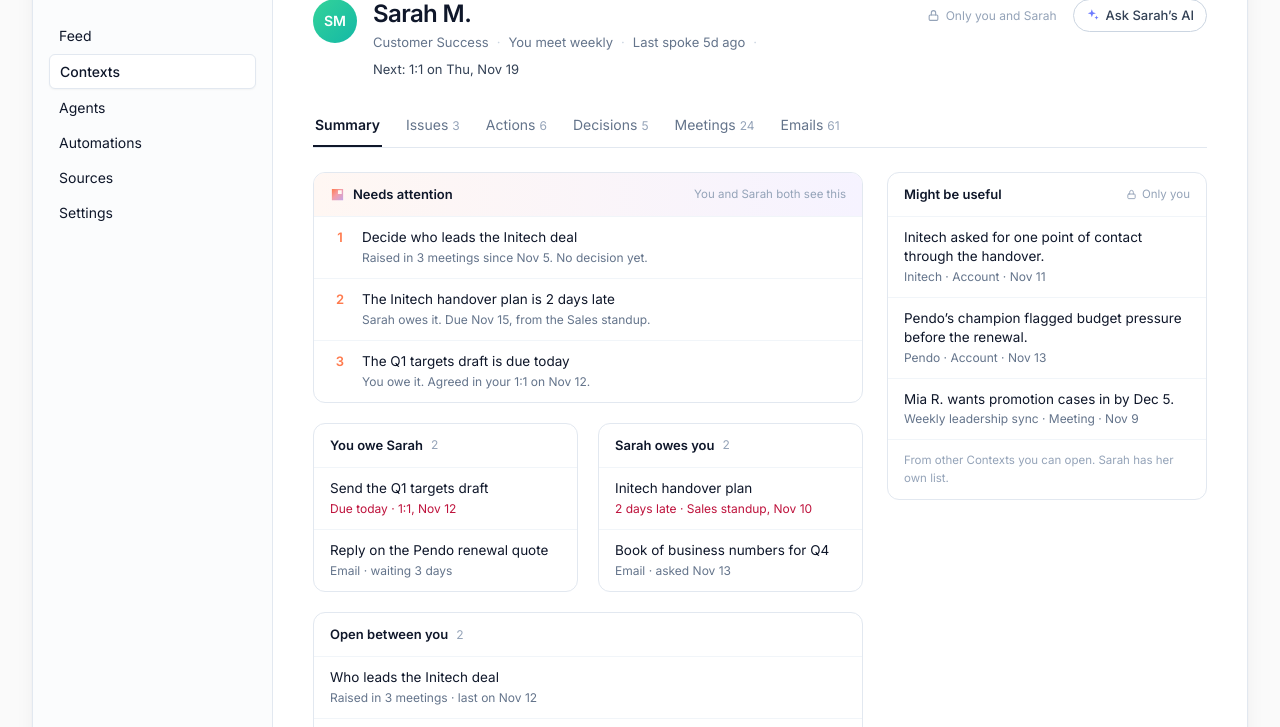
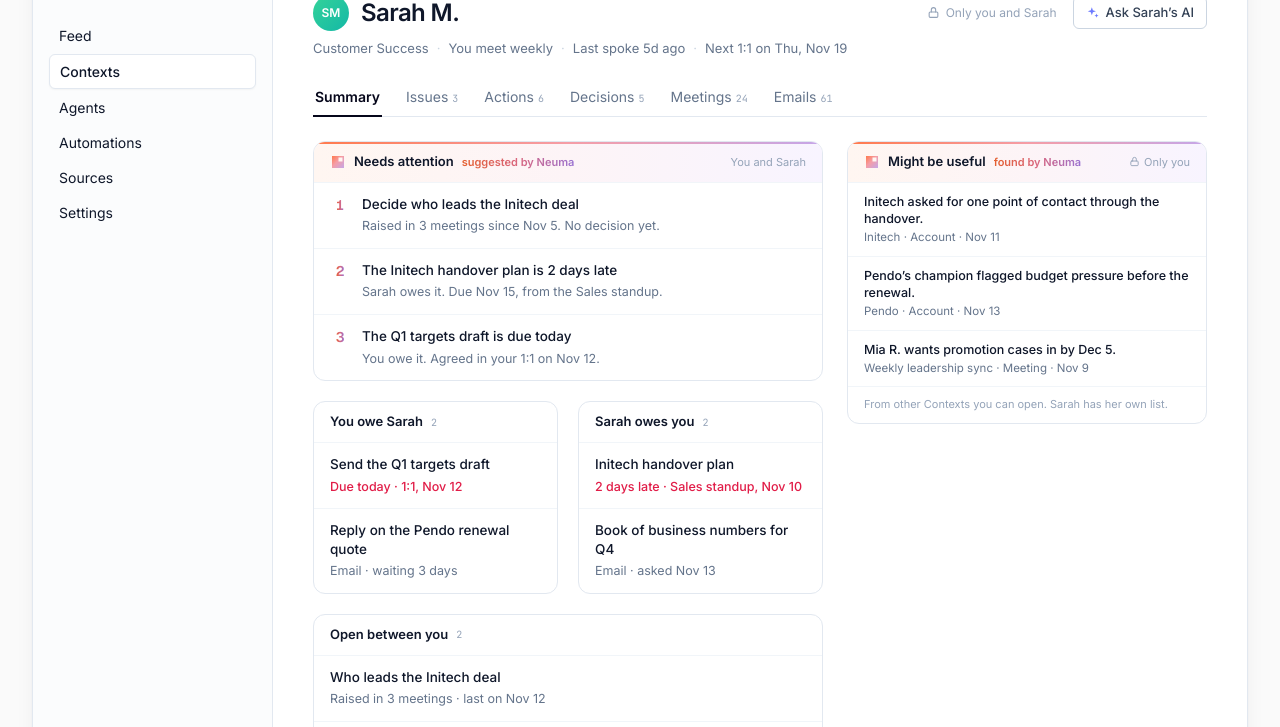
Before and after one commit to jared-kristensen/neuma-v3, a plain HTML site: page person.html in a window 1280 px wide. Shown: the part 292-1019 px from the top of the page. Drawn offline with nearby package versions, Linux system fonts and the light colour scheme.

Commit message:
Screen 13: use the Context page's shared styles
Cards, wash headers, rank text, tabs, buttons and badges now come from
the same parts as Screen 3 instead of one-off styles.

Co-Authored-By: Claude Fable 5.2 <noreply@anthropic.com>
Claude-Session: https://claude.ai/code/session_014Ci7bNfvucWZ2CiBi1oN1q

```diff
--- a/person.html
+++ b/person.html
@@ -11,36 +11,34 @@
 <link href="https://fonts.googleapis.com/css2?family=Inter:wght@400;500;600;700&family=JetBrains+Mono:wght@400;500&family=Geist:wght@500;600&display=swap" rel="stylesheet">
 <link rel="stylesheet" href="shared/neuma.css">
 <style>
-  #person .ptab { padding:10px 2px; margin-right:22px; font-size:14px; color:#64748b; border-bottom:2px solid transparent; cursor:pointer; white-space:nowrap; }
-  #person .ptab:hover { color:#0f172a; }
-  #person .ptab.on { color:#0f172a; font-weight:600; border-bottom-color:#0f172a; }
-  #person .ptab .n { font-size:12px; color:#94a3b8; font-weight:400; margin-left:4px; }
-  #person .card { border:1px solid #e2e8f0; border-radius:12px; background:#fff; }
-  #person .card-h { padding:12px 16px; border-bottom:1px solid #f1f5f9; display:flex; align-items:center; gap:8px; }
+  /* Same parts as the Context page (Screen 3): .mb cards, wash headers, rank text, tabs. Only list and detail rules are new. */
+  #person .tab { cursor:pointer; border-bottom:2px solid transparent; margin-bottom:-1px; background:none; }
+  #person .tab:hover { color:#0f172a; }
+  #person .tab.on { color:#05061a; border-bottom-color:#05061a; }
+  #person .tab .mb-cnt { margin-left:4px; font-family:'JetBrains Mono',monospace; font-size:10px; color:#94a3b8; font-weight:400; }
+  #person .card { border:1px solid #e2e8f0; border-radius:12px; background:#fff; overflow:hidden; }
+  #person .card-h { padding:10px 16px; border-bottom:1px solid #f1f5f9; display:flex; align-items:center; gap:8px; }
   #person .card-t { font-size:13px; font-weight:600; color:#0f172a; }
-  #person .who { font-size:11.5px; color:#94a3b8; margin-left:auto; display:inline-flex; align-items:center; gap:5px; }
-  #person .row { padding:11px 16px; border-top:1px solid #f1f5f9; }
+  #person .who { font-size:11px; color:#94a3b8; margin-left:auto; display:inline-flex; align-items:center; gap:4px; }
+  #person .row { padding:12px 16px; border-top:1px solid #f1f5f9; }
   #person .row:first-child { border-top:0; }
-  #person .rt { font-size:13.5px; color:#0f172a; line-height:1.4; }
-  #person .rm { font-size:12px; color:#64748b; margin-top:2px; }
-  #person .late { color:#be123c; }
-  #person .pill { font-size:11px; font-weight:500; padding:1px 8px; border-radius:999px; white-space:nowrap; }
-  #person .p-you { background:#fff7ed; color:#c2410c; }
-  #person .p-them { background:#eef1ff; color:#2a2fa6; }
-  #person .p-done { background:#f1f5f9; color:#64748b; }
-  #person .li { padding:14px 18px; border-top:1px solid #f1f5f9; cursor:pointer; border-left:2px solid transparent; }
+  #person .row:hover { background:#f8fafc; }
+  #person .rt { font-size:13.5px; font-weight:500; color:#0f172a; line-height:1.375; }
+  #person .rm { font-size:12.5px; line-height:1.5; color:#64748b; margin-top:4px; }
+  #person .sm .row { padding:10px 16px; }
+  #person .sm .rt { font-size:12.5px; }
+  #person .sm .rm { font-size:11.5px; line-height:1.45; margin-top:2px; }
+  #person .late { color:#e11d48; font-weight:500; }
+  #person .li { padding:14px 16px; border-top:1px solid #f1f5f9; cursor:pointer; border-left:2px solid transparent; }
   #person .li:first-child { border-top:0; }
   #person .li:hover { background:#f8fafc; }
-  #person .li.on { background:#f5f7ff; border-left-color:#3a48e6; }
-  #person .li.on .lt { color:#2a2fa6; }
-  #person .lt { font-size:14px; font-weight:500; color:#0f172a; line-height:1.35; margin-top:3px; }
-  #person .ls { font-size:12.5px; color:#64748b; line-height:1.45; margin-top:3px; }
-  #person .lm { font-size:12px; color:#94a3b8; display:flex; align-items:center; gap:6px; }
-  #person .dot { width:6px; height:6px; border-radius:50%; background:#22c55e; display:inline-block; }
-  #person .itab { padding:8px 0; margin-right:22px; font-size:14px; color:#64748b; border-bottom:2px solid transparent; cursor:pointer; }
-  #person .itab.on { color:#0f172a; font-weight:600; border-bottom-color:#0f172a; }
-  #person .sec { font-size:11px; font-weight:600; letter-spacing:.06em; text-transform:uppercase; color:#94a3b8; margin:18px 0 6px; }
-  #person .ts { font-family:'JetBrains Mono',monospace; font-size:11.5px; color:#94a3b8; width:52px; flex:none; padding-top:3px; }
+  #person .li.on { background:#eef1ff; border-left-color:#4a5bff; }
+  #person .lt { font-size:13.5px; font-weight:500; color:#0f172a; line-height:1.375; margin-top:3px; }
+  #person .ls { font-size:12.5px; color:#64748b; line-height:1.5; margin-top:3px; }
+  #person .lm { font-size:11.5px; color:#94a3b8; display:flex; align-items:center; gap:6px; }
+  #person .dot { width:6px; height:6px; border-radius:50%; background:#10b981; display:inline-block; }
+  #person .sec { font-size:11px; font-weight:600; letter-spacing:.05em; text-transform:uppercase; color:#94a3b8; margin:18px 0 6px; }
+  #person .ts { font-family:'JetBrains Mono',monospace; font-size:11px; color:#94a3b8; width:48px; flex:none; padding-top:3px; }
 </style>
 </head>
 <body class="antialiased">
@@ -48,7 +46,7 @@
 <svg width="0" height="0" style="position:absolute" aria-hidden="true"><defs><linearGradient id="pc-g" x1="0%" y1="0%" x2="100%" y2="100%"><stop offset="0%" stop-color="#FF7A4D"/><stop offset="45%" stop-color="#F59DA6"/><stop offset="100%" stop-color="#C5A6E8"/></linearGradient></defs></svg>
 
 <!-- ═════════════════════  SCREEN 13 · PEOPLE CONTEXT  ═════════════════════ -->
-<section id="person" class="max-w-[1440px] mx-auto px-8 pt-12 pb-12">
+<section id="person" class="mb max-w-[1440px] mx-auto px-8 pt-12 pb-12">
   <div class="flex items-end justify-between mb-4 gap-8">
     <div class="shrink-0">
       <div class="eyebrow">Screen 13</div>
@@ -73,43 +71,41 @@
       </aside>
 
       <main class="flex-1 min-w-0 px-10 pt-8 pb-10">
-        <a href="contexts.html#contexts" class="text-[13px] text-slate-500 hover:text-slate-800">‹ Contexts · People</a>
-        <div class="mt-4 flex items-start gap-4">
-          <div class="w-11 h-11 rounded-full bg-gradient-to-br from-emerald-400 to-teal-500 flex items-center justify-center text-white text-[14px] font-semibold shrink-0">SM</div>
-          <div class="flex-1 min-w-0">
-            <h1 class="text-[24px] font-semibold tracking-tight text-slate-900 leading-tight">Sarah M.</h1>
-            <div class="mt-1 text-[13px] text-slate-500 flex items-center gap-2 flex-wrap"><span>Customer Success</span><span class="text-slate-300">·</span><span>You meet weekly</span><span class="text-slate-300">·</span><span>Last spoke 5d ago</span><span class="text-slate-300">·</span><span class="text-slate-700">Next: 1:1 on Thu, Nov 19</span></div>
-          </div>
-          <span class="mt-2 text-[12px] text-slate-400 inline-flex items-center gap-1.5 whitespace-nowrap"><svg width="13" height="13" viewBox="0 0 24 24" fill="none" stroke="currentColor" stroke-width="2" stroke-linecap="round" stroke-linejoin="round"><rect x="4" y="11" width="16" height="10" rx="2"/><path d="M8 11V7a4 4 0 0 1 8 0v4"/></svg>Only you and Sarah</span>
-          <button type="button" data-ask-open class="btn-out flex items-center gap-1.5 whitespace-nowrap" style="padding:6px 12px;font-size:13px;border-radius:999px"><svg width="14" height="14" viewBox="0 0 24 24" fill="#6c7aff"><path d="M10 2l1.8 5.2L17 9l-5.2 1.8L10 16l-1.8-5.2L3 9l5.2-1.8z"/><path d="M18 13l.9 2.6L21.5 16.5l-2.6.9L18 20l-.9-2.6-2.6-.9 2.6-.9z"/></svg>Ask Sarah’s AI</button>
+        <a href="contexts.html#contexts" class="inline-flex items-center gap-1 text-[13px] text-slate-500 hover:text-slate-900 cursor-pointer"><svg style="margin-left:-3px" width="12" height="12" viewBox="0 0 24 24" fill="none" stroke="currentColor" stroke-width="2" stroke-linecap="round" stroke-linejoin="round"><polyline points="15 18 9 12 15 6"/></svg>Contexts</a>
+        <div class="mt-3 flex items-center gap-3">
+          <div class="w-9 h-9 rounded-full bg-gradient-to-br from-emerald-400 to-teal-500 flex items-center justify-center text-white text-[12px] font-semibold shrink-0">SM</div>
+          <h1 class="flex-1 min-w-0 text-[24px] font-semibold tracking-tight text-slate-900 leading-tight truncate">Sarah M.</h1>
+          <span class="text-[12px] text-slate-400 inline-flex items-center gap-1.5 whitespace-nowrap mr-1"><svg width="13" height="13" viewBox="0 0 24 24" fill="none" stroke="currentColor" stroke-width="2" stroke-linecap="round" stroke-linejoin="round"><rect x="4" y="11" width="16" height="10" rx="2"/><path d="M8 11V7a4 4 0 0 1 8 0v4"/></svg>Only you and Sarah</span>
+          <button type="button" data-ask-open class="btn-out inline-flex items-center gap-1.5 whitespace-nowrap"><svg width="14" height="14" viewBox="0 0 24 24" fill="#6c7aff"><path d="M10 2l1.8 5.2L17 9l-5.2 1.8L10 16l-1.8-5.2L3 9l5.2-1.8z"/><path d="M18 13l.9 2.6L21.5 16.5l-2.6.9L18 20l-.9-2.6-2.6-.9 2.6-.9z"/></svg>Ask Sarah’s AI</button>
         </div>
 
-        <div class="mt-6 flex border-b border-slate-200" data-ptabs>
-          <a class="ptab on" data-t="summary">Summary</a>
-          <a class="ptab" data-t="issues">Issues<span class="n">3</span></a>
-          <a class="ptab" data-t="actions">Actions<span class="n">6</span></a>
-          <a class="ptab" data-t="decisions">Decisions<span class="n">5</span></a>
-          <a class="ptab" data-t="meetings">Meetings<span class="n">24</span></a>
-          <a class="ptab" data-t="emails">Emails<span class="n">61</span></a>
+        <div class="mt-2 flex items-center gap-2 text-[13px] text-slate-500"><span>Customer Success</span><span class="text-slate-300">·</span><span>You meet weekly</span><span class="text-slate-300">·</span><span>Last spoke 5d ago</span><span class="text-slate-300">·</span><span>Next 1:1 on Thu, Nov 19</span></div>
+        <div class="mt-5 flex items-end border-b border-slate-200" data-ptabs>
+          <button type="button" class="tab on" data-t="summary">Summary</button>
+          <button type="button" class="tab" data-t="issues">Issues<span class="mb-cnt">3</span></button>
+          <button type="button" class="tab" data-t="actions">Actions<span class="mb-cnt">6</span></button>
+          <button type="button" class="tab" data-t="decisions">Decisions<span class="mb-cnt">5</span></button>
+          <button type="button" class="tab" data-t="meetings">Meetings<span class="mb-cnt">24</span></button>
+          <button type="button" class="tab" data-t="emails">Emails<span class="mb-cnt">61</span></button>
         </div>
 
         <!-- Summary -->
-        <div data-pane="summary" class="mt-6 grid grid-cols-[1fr_320px] gap-6 items-start">
+        <div data-pane="summary" class="mt-6 grid grid-cols-[1fr_360px] gap-6 items-start">
           <div class="space-y-5 min-w-0">
-            <div class="card overflow-hidden">
-              <div class="card-h" style="background:linear-gradient(90deg,#fff7f3,#f6f3ff)"><svg width="15" height="15" viewBox="0 0 64 64"><path d="M 8 8 H 56 V 56 H 8 Z M 34 14 V 30 H 50 V 14 Z" fill="url(#pc-g)" fill-rule="evenodd"/></svg><span class="card-t">Needs attention</span><span class="who">You and Sarah both see this</span></div>
+            <div class="card mb-card">
+              <div class="card-h mb-wash"><svg width="16" height="16" viewBox="0 0 64 64"><path d="M 8 8 H 56 V 56 H 8 Z M 34 14 V 30 H 50 V 14 Z" fill="url(#pc-g)" fill-rule="evenodd"/></svg><span class="card-t">Needs attention</span><span class="text-[11px] font-semibold nm-rank-text">suggested by Neuma</span><span class="who">You and Sarah</span></div>
               <div data-na></div>
             </div>
             <div class="grid grid-cols-2 gap-5">
-              <div class="card"><div class="card-h"><span class="card-t">You owe Sarah</span><span class="text-[12px] text-slate-400">2</span></div><div data-owe="you"></div></div>
-              <div class="card"><div class="card-h"><span class="card-t">Sarah owes you</span><span class="text-[12px] text-slate-400">2</span></div><div data-owe="them"></div></div>
+              <div class="card"><div class="card-h"><span class="card-t">You owe Sarah</span><span class="font-mono text-[10px] text-slate-400">2</span></div><div data-owe="you"></div></div>
+              <div class="card"><div class="card-h"><span class="card-t">Sarah owes you</span><span class="font-mono text-[10px] text-slate-400">2</span></div><div data-owe="them"></div></div>
             </div>
-            <div class="card"><div class="card-h"><span class="card-t">Open between you</span><span class="text-[12px] text-slate-400">2</span></div><div data-open></div></div>
+            <div class="card"><div class="card-h"><span class="card-t">Open between you</span><span class="font-mono text-[10px] text-slate-400">2</span></div><div data-open></div></div>
           </div>
-          <div class="card">
-            <div class="card-h"><span class="card-t">Might be useful</span><span class="who"><svg width="11" height="11" viewBox="0 0 24 24" fill="none" stroke="currentColor" stroke-width="2" stroke-linecap="round" stroke-linejoin="round"><rect x="4" y="11" width="16" height="10" rx="2"/><path d="M8 11V7a4 4 0 0 1 8 0v4"/></svg>Only you</span></div>
+          <div class="card mb-card sm">
+            <div class="card-h mb-wash"><svg width="16" height="16" viewBox="0 0 64 64"><path d="M 8 8 H 56 V 56 H 8 Z M 34 14 V 30 H 50 V 14 Z" fill="url(#pc-g)" fill-rule="evenodd"/></svg><span class="card-t">Might be useful</span><span class="text-[11px] font-semibold nm-rank-text">found by Neuma</span><span class="who" title="Only you see this"><svg width="11" height="11" viewBox="0 0 24 24" fill="none" stroke="currentColor" stroke-width="2" stroke-linecap="round" stroke-linejoin="round"><rect x="4" y="11" width="16" height="10" rx="2"/><path d="M8 11V7a4 4 0 0 1 8 0v4"/></svg>Only you</span></div>
             <div data-useful></div>
-            <div class="px-4 py-3 border-t border-slate-100 text-[11.5px] leading-[1.5] text-slate-400">From other Contexts you can open. Sarah has her own list.</div>
+            <div class="px-4 py-2.5 border-t border-slate-100 text-[11px] leading-[1.45] text-slate-400">From other Contexts you can open. Sarah has her own list.</div>
           </div>
         </div>
 
@@ -123,7 +119,7 @@
 
         <!-- Meetings -->
         <div data-pane="meetings" class="hidden mt-6 grid grid-cols-[340px_1fr] gap-5 items-start">
-          <div class="card overflow-hidden">
+          <div class="card">
             <div class="p-3 border-b border-slate-100"><div class="relative"><select data-mtopic class="w-full appearance-none text-[13.5px] text-slate-800 border border-slate-200 rounded-lg pl-3 pr-8 py-2 bg-white"></select><svg class="absolute right-3 top-1/2 -translate-y-1/2 text-slate-400 pointer-events-none" width="12" height="12" viewBox="0 0 24 24" fill="none" stroke="currentColor" stroke-width="2.5" stroke-linecap="round" stroke-linejoin="round"><polyline points="6 9 12 15 18 9"/></svg></div></div>
             <div data-mlist></div>
           </div>
@@ -132,7 +128,7 @@
 
         <!-- Emails -->
         <div data-pane="emails" class="hidden mt-6 grid grid-cols-[340px_1fr] gap-5 items-start">
-          <div class="card overflow-hidden">
+          <div class="card">
             <div class="p-3 border-b border-slate-100"><div class="relative"><select data-efilter class="w-full appearance-none text-[13.5px] text-slate-800 border border-slate-200 rounded-lg pl-3 pr-8 py-2 bg-white"><option value="all">All threads · 61 emails</option><option value="you">Waiting on you · 2</option><option value="them">Waiting on Sarah · 1</option></select><svg class="absolute right-3 top-1/2 -translate-y-1/2 text-slate-400 pointer-events-none" width="12" height="12" viewBox="0 0 24 24" fill="none" stroke="currentColor" stroke-width="2.5" stroke-linecap="round" stroke-linejoin="round"><polyline points="6 9 12 15 18 9"/></svg></div></div>
             <div data-elist></div>
           </div>
@@ -173,7 +169,7 @@
     ['The Initech handover plan is 2 days late', 'Sarah owes it. Due Nov 15, from the Sales standup.'],
     ['The Q1 targets draft is due today', 'You owe it. Agreed in your 1:1 on Nov 12.']
   ];
-  $('[data-na]').innerHTML = NA.map(function(x, i){ return '<div class="row flex gap-3"><span class="w-5 shrink-0 text-center text-[13px] font-semibold" style="color:#ff7a4d">' + (i + 1) + '</span><div><div class="rt">' + e(x[0]) + '</div><div class="rm">' + e(x[1]) + '</div></div></div>'; }).join('');
+  $('[data-na]').innerHTML = NA.map(function(x, i){ return '<div class="row flex items-start gap-3"><span class="w-[20px] shrink-0 flex justify-center pt-[3px]"><span class="mb-rk nm-rank-text" style="font-size:14px">' + (i + 1) + '</span></span><div><div class="rt">' + e(x[0]) + '</div><div class="rm">' + e(x[1]) + '</div></div></div>'; }).join('');
   $('[data-owe="you"]').innerHTML = row('Send the Q1 targets draft', 'Due today · 1:1, Nov 12', true) + row('Reply on the Pendo renewal quote', 'Email · waiting 3 days');
   $('[data-owe="them"]').innerHTML = row('Initech handover plan', '2 days late · Sales standup, Nov 10', true) + row('Book of business numbers for Q4', 'Email · asked Nov 13');
   $('[data-open]').innerHTML = row('Who leads the Initech deal', 'Raised in 3 meetings · last on Nov 12') + row('Timeline for Sarah’s promotion case', 'Raised Nov 5 · goes to Mia R. in Q1');
@@ -232,10 +228,10 @@
   function mdetail(){
     var m = MEET.filter(function(x){ return x.id === st.m; })[0];
     var h = '<div class="px-7 pt-6"><div class="flex items-center gap-2 text-[13px] text-slate-500"><span class="w-2 h-2 rounded-full" style="background:#2D8CFF"></span>' + m.tool + '<span class="text-slate-300">·</span>' + m.day + '<span class="text-slate-300">·</span>' + e(m.topic)
-      + '<button type="button" class="btn-out ml-auto flex items-center gap-1.5" style="padding:5px 12px;font-size:12.5px;border-radius:999px"><svg width="13" height="13" viewBox="0 0 24 24" fill="#6c7aff"><path d="M10 2l1.8 5.2L17 9l-5.2 1.8L10 16l-1.8-5.2L3 9l5.2-1.8z"/></svg>Follow-up agent</button></div>'
-      + '<h3 class="mt-3 text-[20px] font-semibold tracking-tight text-slate-900">' + e(m.title) + '</h3>'
+      + '<button type="button" class="btn-out ml-auto inline-flex items-center gap-1.5"><svg width="13" height="13" viewBox="0 0 24 24" fill="#6c7aff"><path d="M10 2l1.8 5.2L17 9l-5.2 1.8L10 16l-1.8-5.2L3 9l5.2-1.8z"/></svg>Follow-up agent</button></div>'
+      + '<h3 class="mt-3 text-[18px] font-semibold tracking-tight text-slate-900">' + e(m.title) + '</h3>'
       + (m.shared ? '<div class="mt-2 text-[12px] text-slate-500">A shared meeting. You see only what involves you and Sarah.</div>' : '')
-      + '<div class="mt-4 flex border-b border-slate-200"><a class="itab' + (st.mtab === 'notes' ? ' on' : '') + '" data-mtab="notes">Notes and actions</a><a class="itab' + (st.mtab === 'tr' ? ' on' : '') + '" data-mtab="tr">Transcript</a></div></div><div class="px-7 pb-7">';
+      + '<div class="mt-4 flex items-end border-b border-slate-200"><button type="button" class="tab' + (st.mtab === 'notes' ? ' on' : '') + '" data-mtab="notes">Notes and actions</button><button type="button" class="tab' + (st.mtab === 'tr' ? ' on' : '') + '" data-mtab="tr">Transcript</button></div></div><div class="px-7 pb-7">';
     if (st.mtab === 'notes') {
       h += '<div class="sec">Notes</div><ul class="space-y-1.5">' + m.notes.map(function(n){ return '<li class="text-[13.5px] leading-[1.5] text-slate-700 flex gap-2"><span class="text-slate-300">•</span><span>' + e(n) + '</span></li>'; }).join('') + '</ul>';
       if (m.actions.length) h += '<div class="sec">Actions</div>' + m.actions.map(function(a){ return '<div class="py-1.5"><div class="text-[13.5px] text-slate-900">' + e(a[0]) + '</div><div class="text-[12px] text-slate-500">' + e(a[1]) + '</div></div>'; }).join('');
@@ -248,7 +244,7 @@
   }
 
   // ── Emails
-  var PL = {you:['Waiting on you', 'p-you'], them:['Waiting on Sarah', 'p-them'], done:['Done', 'p-done']};
+  var PL = {you:['Waiting on you', 'bg-amber-50 text-amber-700'], them:['Waiting on Sarah', 'bg-brand-50 text-brand-700'], done:['Done', 'bg-slate-100 text-slate-600']};
   var MAIL = [
     {id:'e1', w:'you', subj:'Pendo renewal quote', n:5, date:'Nov 14', sum:'Sarah needs your sign-off on the quote before Nov 20.',
      pulled:[['Sarah asked you to sign off the Pendo quote', 'Asked Nov 14 · no reply yet'], ['Pendo wants the renewal date confirmed by Nov 20', 'From Sarah · Nov 13']],
@@ -266,10 +262,10 @@
   function elist(){
     var es = MAIL.filter(function(m){ return st.ef === 'all' || m.w === st.ef; });
     if (!es.some(function(m){ return m.id === st.e; })) st.e = es[0].id;
-    $('[data-elist]').innerHTML = es.map(function(m){ return '<div class="li' + (m.id === st.e ? ' on' : '') + '" data-e="' + m.id + '"><div class="lm">' + m.date + ' · ' + m.n + ' emails<span class="pill ' + PL[m.w][1] + ' ml-auto">' + PL[m.w][0] + '</span></div><div class="lt">' + e(m.subj) + '</div><div class="ls">' + e(m.sum) + '</div></div>'; }).join('');
+    $('[data-elist]').innerHTML = es.map(function(m){ return '<div class="li' + (m.id === st.e ? ' on' : '') + '" data-e="' + m.id + '"><div class="lm">' + m.date + ' · ' + m.n + ' emails<span class="badge ' + PL[m.w][1] + ' ml-auto whitespace-nowrap">' + PL[m.w][0] + '</span></div><div class="lt">' + e(m.subj) + '</div><div class="ls">' + e(m.sum) + '</div></div>'; }).join('');
     var m = MAIL.filter(function(x){ return x.id === st.e; })[0];
-    $('[data-edetail]').innerHTML = '<div class="px-7 pt-6 pb-7"><div class="flex items-center gap-2 text-[13px] text-slate-500"><span>Gmail</span><span class="text-slate-300">·</span>' + m.n + ' emails<span class="text-slate-300">·</span>last on ' + m.date + '<span class="pill ' + PL[m.w][1] + '">' + PL[m.w][0] + '</span><a class="ml-auto text-[12.5px] font-medium text-brand-600 cursor-pointer">Open in Gmail ↗</a></div>'
-      + '<h3 class="mt-3 text-[20px] font-semibold tracking-tight text-slate-900">' + e(m.subj) + '</h3>'
+    $('[data-edetail]').innerHTML = '<div class="px-7 pt-6 pb-7"><div class="flex items-center gap-2 text-[13px] text-slate-500"><span>Gmail</span><span class="text-slate-300">·</span>' + m.n + ' emails<span class="text-slate-300">·</span>last on ' + m.date + '<span class="badge ' + PL[m.w][1] + '">' + PL[m.w][0] + '</span><a class="ml-auto text-[12.5px] font-medium text-brand-600 cursor-pointer">Open in Gmail ↗</a></div>'
+      + '<h3 class="mt-3 text-[18px] font-semibold tracking-tight text-slate-900">' + e(m.subj) + '</h3>'
       + '<div class="sec">What Neuma found</div>' + m.pulled.map(function(p){ return '<div class="py-1.5"><div class="text-[13.5px] text-slate-900">' + e(p[0]) + '</div><div class="text-[12px] text-slate-500">' + e(p[1]) + '</div></div>'; }).join('')
       + '<div class="sec">Thread</div>' + m.msgs.map(function(g){ return '<div class="py-3 border-t border-slate-100 first:border-t-0"><div class="flex items-baseline gap-2"><span class="text-[13.5px] font-semibold" style="color:#2a2fa6">' + e(g[0]) + '</span><span class="text-[12px] text-slate-400">' + g[1] + '</span></div><div class="mt-1 text-[13.5px] leading-[1.6] text-slate-700">' + e(g[2]) + '</div></div>'; }).join('')
       + (m.n > m.msgs.length ? '<div class="pt-3 border-t border-slate-100 text-[12.5px] text-slate-400">' + (m.n - m.msgs.length) + ' earlier emails</div>' : '') + '</div>';
@@ -291,7 +287,7 @@
   }
 
   // ── Wiring
-  function tab(t){ $$('[data-ptabs] .ptab').forEach(function(a){ a.classList.toggle('on', a.getAttribute('data-t') === t); }); $$('[data-pane]').forEach(function(p){ p.classList.toggle('hidden', p.getAttribute('data-pane') !== t); }); }
+  function tab(t){ $$('[data-ptabs] .tab').forEach(function(a){ a.classList.toggle('on', a.getAttribute('data-t') === t); }); $$('[data-pane]').forEach(function(p){ p.classList.toggle('hidden', p.getAttribute('data-pane') !== t); }); }
   sec.addEventListener('click', function(ev){
     var t = ev.target.closest('[data-t]'); if (t) { tab(t.getAttribute('data-t')); history.replaceState(null, '', '#' + t.getAttribute('data-t')); return; }
     var m = ev.target.closest('[data-m]'); if (m) { st.m = m.getAttribute('data-m'); mlist(); return; }
```
